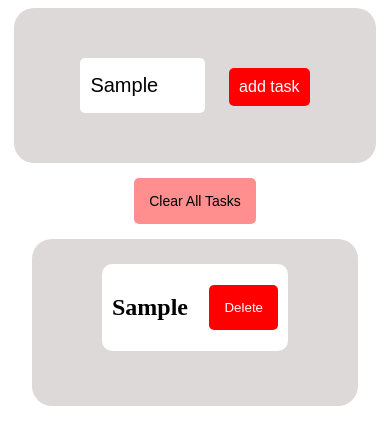
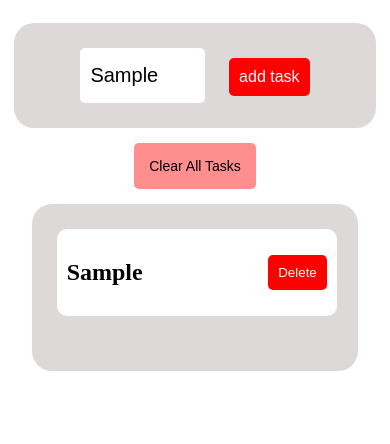
Before and after one commit to abdelrahman390/To-Do-List, a plain HTML site: page index.html in a window 390 px wide. Both pictures are taken after typing "Sample" into the empty fields and a click on the input "add task". Drawn offline with Linux system fonts and the light colour scheme.

Commit message:
Update style.css

```diff
--- a/style.css
+++ b/style.css
@@ -75,3 +75,22 @@
     font-size: 14px;
     cursor: pointer;
 }
+
+
+@media screen and (max-width: 500px){
+    .form{
+        padding: 25px 50px;
+        margin-top: 15px;
+    }
+
+    .dilBox{
+        width: 94%;
+        overflow: auto;
+    }
+
+    .dilButton{
+        padding: 10px;
+    }
+
+
+}
```
